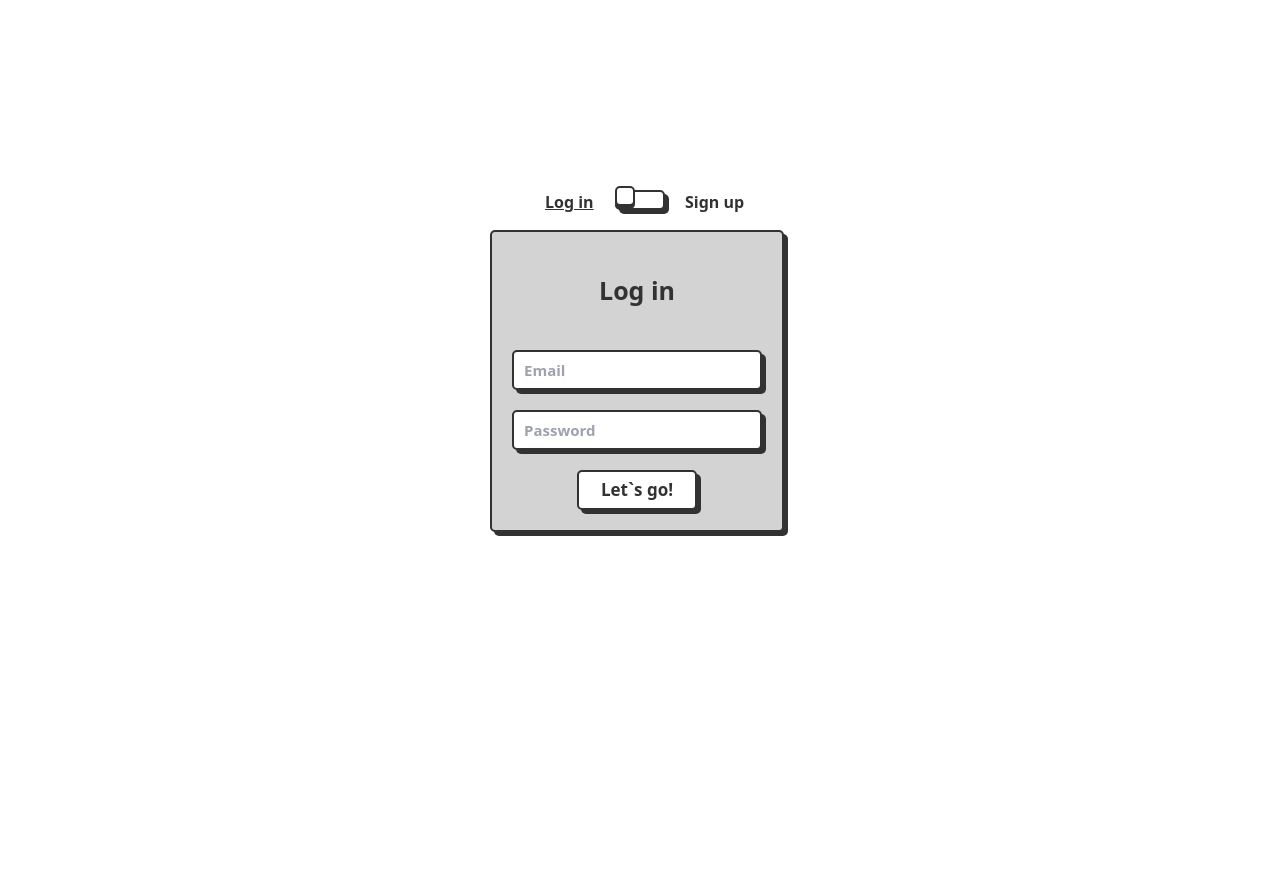
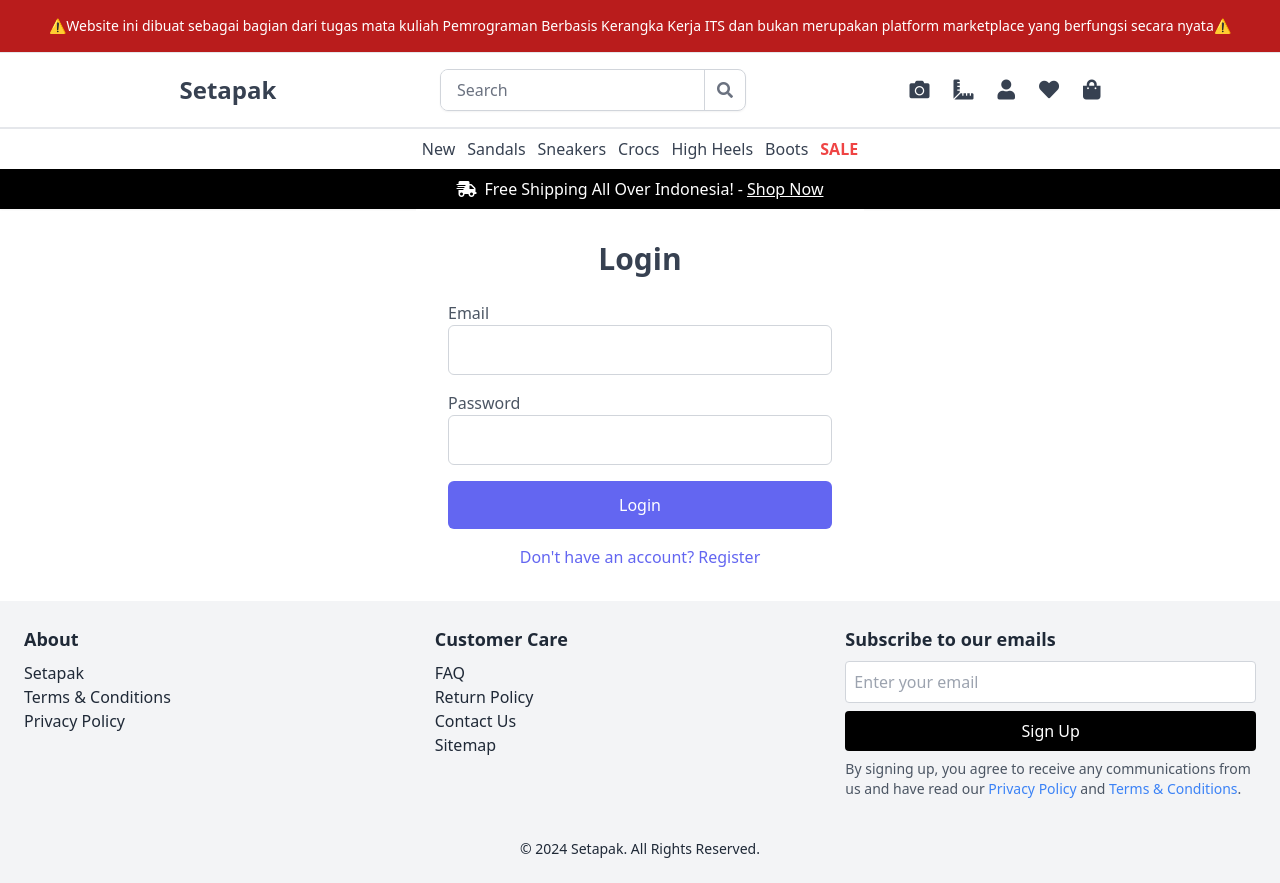
Before and after one commit to rororyo/pbkk-fp, a React (Vite) app in the folder client/: page /auth in a window 1280 px wide. Before the commit the page ends 800 px from the top, so only its background shows below. Built offline with nearby package versions, Linux system fonts and the light colour scheme.

Commit message:
feat: fixed authpage, can login, logout and see userprofile

```diff
--- a/client/src/components/Header.tsx
+++ b/client/src/components/Header.tsx
@@ -7,6 +7,15 @@ const Header: React.FC = () => {
   const [menuOpen, setmenuOpen] = useState(false);
   const [searchBarVisible, setSearchBarVisible] = useState(false);
   const navigate = useNavigate();
+
+  const handleNavigation = () => {
+    const authToken = sessionStorage.getItem('auth_token');
+    if (authToken) {
+      navigate('/profile');
+    } else {
+      navigate('/auth');
+    }
+  };
 
   const togglemenu = () => {
     setmenuOpen(!menuOpen);
@@ -117,7 +126,7 @@ const Header: React.FC = () => {
             </label>
 
             <div className="flex space-x-6 text-gray-700">
-              <i className="fas fa-user text-xl hover:text-black transition-all" onClick={() => navigate('/auth')}></i>
+              <i className="fas fa-user text-xl hover:text-black transition-all" onClick={handleNavigation}></i>
               <i className="fas fa-heart text-xl hover:text-black transition-all" onClick={() => navigate('/favourites')}></i>
               <i className="fas fa-shopping-bag text-xl hover:text-black transition-all" onClick={() => navigate('/cart')}></i>
             </div>
@@ -163,7 +172,7 @@ const Header: React.FC = () => {
         ></i>
       </label>
       <div className="flex space-x-6 text-gray-700">
-        <i className="fas fa-user text-xl hover:text-black transition-all" onClick={() => navigate('/auth')}></i>
+        <i className="fas fa-user text-xl hover:text-black transition-all" onClick={handleNavigation}></i>
         <i className="fas fa-heart text-xl hover:text-black transition-all" onClick={() => navigate('/favourites')}></i>
         <i className="fas fa-shopping-bag text-xl hover:text-black transition-all" onClick={() => navigate('/cart')}></i>
       </div>
--- a/client/src/configs/Routes.tsx
+++ b/client/src/configs/Routes.tsx
@@ -14,6 +14,7 @@ import ProductsPage from "../pages/admin/ProductsPage";
 import ReportsPage from "../pages/admin/ReportsPage";
 import CategoryPage from "../pages/user/CategoryPage";
 import FavItemPage from "../pages/user/FavItemPage";
+import ProfilePage from "../pages/user/ProfilePage";
 
 // Main Routes component for the application
 const AppRoutes: React.FC = () => {
@@ -31,6 +32,7 @@ const AppRoutes: React.FC = () => {
       <Route path="/reports" element={<ReportsPage />} />
       <Route path="/categories/:category" element={<CategoryPage />} />
       <Route path="/favourites" element={<FavItemPage />} />
+      <Route path="/profile" element={<ProfilePage />} />
 
       {/* Protected Routes */}
       <Route
--- a/client/src/pages/auth/AuthPage.tsx
+++ b/client/src/pages/auth/AuthPage.tsx
@@ -1,14 +1,15 @@
 import React, { useState } from "react";
 import { useNavigate } from "react-router-dom";
-
-import styled from "styled-components";
 import Toast from "../../components/Toast";
+import Header from "../../components/Header";
+import Footer from "../../components/Footer";
 
 const AuthPage: React.FC = () => {
   const [username, setUsername] = useState("");
   const [email, setEmail] = useState("");
   const [password, setPassword] = useState("");
   const [toastMessage, setToastMessage] = useState<string | null>(null);
+  const [isRegistering, setIsRegistering] = useState(false); // Toggle between login and register
   const navigate = useNavigate();
 
   const handleLogin = async (e: React.FormEvent) => {
@@ -25,15 +26,34 @@ const AuthPage: React.FC = () => {
         });
 
         if (response.ok) {
-          const data = await response.json();
-          if(data){
-            sessionStorage.setItem('isLogin', 'true');
-          }
+          const { token } = await response.json();
+          sessionStorage.setItem("auth_token", token);
+
+          const userResponse = await fetch(`${import.meta.env.VITE_AUTH_API_URL}/current-user`, {
+            method: 'GET',
+            headers: {
+              "Authorization": `Bearer ${token}`,
+            },
+          });
+
+          if (userResponse.ok) {
+            const userData = await userResponse.json();
             setToastMessage("Login successful!");
+
             setTimeout(() => {
               setToastMessage(null);
+              if (userData.role === 'admin') {
+                navigate("/dashboard");
+              } else {
                 navigate("/");
+              }
             }, 1000);
+          } else {
+            setToastMessage("Failed to retrieve user data!");
+            setTimeout(() => {
+              setToastMessage(null);
+            }, 1000);
+          }
         } else {
           setToastMessage("Login failed. Invalid email or password!");
           setTimeout(() => {
@@ -72,7 +92,6 @@ const AuthPage: React.FC = () => {
           setToastMessage("Registration successful!");
           setTimeout(() => {
             setToastMessage(null);
-            // navigate("/auth");
             window.location.reload();
           }, 1000);
         } else {
@@ -105,246 +124,78 @@ const AuthPage: React.FC = () => {
           onClose={() => setToastMessage(null)}
         />
       )}
-      <StyledWrapper>
-        <div className="wrapper">
-          <div className="card-switch">
-            <label className="switch">
-              <input type="checkbox" className="toggle" />
-              <span className="slider" />
-              <span className="card-side" />
-              <div className="flip-card__inner">
-                <div className="flip-card__front">
-                  <div className="title">Log in</div>
-                  <form className="flip-card__form" action="">
+      <Header />
+
+      <div className="flex justify-center items-center">
+        <div className="bg-white p-8 w-full max-w-md">
+          <div className="text-center mb-6">
+            <h1 className="text-3xl font-semibold text-gray-700">
+              {isRegistering ? "Register" : "Login"}
+            </h1>
+          </div>
+
+          <form
+            onSubmit={isRegistering ? handleRegister : handleLogin}
+            className="space-y-4"
+          >
+            {isRegistering && (
+              <div>
+                <label className="block text-gray-600">Username</label>
                 <input
-                      className="flip-card__input"
-                      name="email"
-                      placeholder="Email"
+                  type="text"
+                  value={username}
+                  onChange={(e) => setUsername(e.target.value)}
+                  className="w-full p-3 border rounded-md border-gray-300 focus:outline-none focus:ring-2 focus:ring-indigo-500"
+                  required
+                />
+              </div>
+            )}
+
+            <div>
+              <label className="block text-gray-600">Email</label>
+              <input
                 type="email"
+                value={email}
                 onChange={(e) => setEmail(e.target.value)}
+                className="w-full p-3 border rounded-md border-gray-300 focus:outline-none focus:ring-2 focus:ring-indigo-500"
+                required
               />
+            </div>
+
+            <div>
+              <label className="block text-gray-600">Password</label>
               <input
-                      className="flip-card__input"
-                      name="password"
-                      placeholder="Password"
                 type="password"
+                value={password}
                 onChange={(e) => setPassword(e.target.value)}
+                className="w-full p-3 border rounded-md border-gray-300 focus:outline-none focus:ring-2 focus:ring-indigo-500"
+                required
               />
-                    <button className="flip-card__btn" onClick={handleLogin}>Let`s go!</button>
+            </div>
+
+            <button
+              type="submit"
+              className="w-full py-3 mt-4 bg-indigo-500 text-white rounded-md hover:bg-indigo-600 focus:outline-none focus:ring-2 focus:ring-indigo-500"
+            >
+              {isRegistering ? "Register" : "Login"}
+            </button>
           </form>
-                </div>
-                <div className="flip-card__back">
-                  <div className="title">Sign up</div>
-                  <form className="flip-card__form" action="">
-                    <input
-                      className="flip-card__input"
-                      placeholder="Username"
-                      type="text"
-                      onChange={(e) => setUsername(e.target.value)}
-                    />
-                    <input
-                      className="flip-card__input"
-                      name="email"
-                      placeholder="Email"
-                      type="email"
-                      onChange={(e) => setEmail(e.target.value)}
-                    />
-                    <input
-                      className="flip-card__input"
-                      name="password"
-                      placeholder="Password"
-                      type="password"
-                      onChange={(e) => setPassword(e.target.value)}
-                    />
-                    <button className="flip-card__btn" onClick={handleRegister}>Confirm!</button>
-                  </form>
+
+          <div className="mt-4 text-center">
+            <button
+              onClick={() => setIsRegistering(!isRegistering)}
+              className="text-indigo-500 hover:text-indigo-600"
+            >
+              {isRegistering
+                ? "Already have an account? Login"
+                : "Don't have an account? Register"}
+            </button>
           </div>
         </div>
-            </label>
       </div>
-        </div>
-      </StyledWrapper>
+      <Footer />
     </>
   );
 };
 
-const StyledWrapper = styled.div`
-  display: flex;
-  justify-content: center;
-  align-items: center;
-  height: 100vh;
-
-  .wrapper {
-    --input-focus: #2d8cf0;
-    --font-color: #323232;
-    --font-color-sub: #666;
-    --bg-color: #fff;
-    --bg-color-alt: #666;
-    --main-color: #323232;
-    margin: 0 auto;
-  }
-
-.switch {
-    transform: translateY(-200px);
-    position: relative;
-    display: flex;
-    flex-direction: column;
-    justify-content: center;
-    align-items: center;
-    gap: 30px;
-    width: 50px;
-    height: 20px;
-  }
-
-  .card-side::before {
-    position: absolute;
-    content: 'Log in';
-    left: -70px;
-    top: 0;
-    width: 100px;
-    text-decoration: underline;
-    color: var(--font-color);
-    font-weight: 600;
-  }
-
-  .card-side::after {
-    position: absolute;
-    content: 'Sign up';
-    left: 70px;
-    top: 0;
-    width: 100px;
-    text-decoration: none;
-    color: var(--font-color);
-    font-weight: 600;
-  }
-
-  .toggle {
-    opacity: 0;
-    width: 0;
-    height: 0;
-  }
-
-  .slider {
-    box-sizing: border-box;
-    border-radius: 5px;
-    border: 2px solid var(--main-color);
-    box-shadow: 4px 4px var(--main-color);
-    position: absolute;
-    cursor: pointer;
-    top: 0;
-    left: 0;
-    right: 0;
-    bottom: 0;
-    background-color: var(--bg-color);
-    transition: 0.3s;
-  }
-
-  .slider:before {
-    box-sizing: border-box;
-    position: absolute;
-    content: "";
-    height: 20px;
-    width: 20px;
-    border: 2px solid var(--main-color);
-    border-radius: 5px;
-    left: -2px;
-    bottom: 2px;
-    background-color: var(--bg-color);
-    box-shadow: 0 3px 0 var(--main-color);
-    transition: 0.3s;
-  }
-
-  .toggle:checked + .slider {
-    background-color: var(--input-focus);
-  }
-
-  .toggle:checked + .slider:before {
-    transform: translateX(30px);
-  }
-
-  .toggle:checked ~ .card-side:before {
-    text-decoration: none;
-  }
-
-  .toggle:checked ~ .card-side:after {
-    text-decoration: underline;
-  }
-
-  .flip-card__inner {
-    width: 300px;
-    height: 350px;
-    position: relative;
-    background-color: transparent;
-    perspective: 1000px;
-    text-align: center;
-    transition: transform 0.8s;
-    transform-style: preserve-3d;
-  }
-
-  .toggle:checked ~ .flip-card__inner {
-    transform: rotateY(180deg);
-  }
-
-  .flip-card__front, .flip-card__back {
-    padding: 20px;
-    position: absolute;
-    display: flex;
-    flex-direction: column;
-    justify-content: center;
-    -webkit-backface-visibility: hidden;
-    backface-visibility: hidden;
-    background: lightgrey;
-    gap: 20px;
-    border-radius: 5px;
-    border: 2px solid var(--main-color);
-    box-shadow: 4px 4px var(--main-color);
-  }
-
-  .flip-card__back {
-    width: 100%;
-    transform: rotateY(180deg);
-  }
-
-  .flip-card__form {
-    display: flex;
-    flex-direction: column;
-    align-items: center;
-    gap: 20px;
-  }
-
-  .title {
-    margin: 20px 0;
-    font-size: 25px;
-    font-weight: 900;
-    color: var(--main-color);
-  }
-
-  .flip-card__input {
-    width: 250px;
-    height: 40px;
-    border-radius: 5px;
-    border: 2px solid var(--main-color);
-    background-color: var(--bg-color);
-    box-shadow: 4px 4px var(--main-color);
-    font-size: 15px;
-    font-weight: 600;
-    color: var(--font-color);
-    padding: 5px 10px;
-    outline: none;
-  }
-
-  .flip-card__btn {
-    width: 120px;
-    height: 40px;
-    border-radius: 5px;
-    border: 2px solid var(--main-color);
-    background-color: var(--bg-color);
-    box-shadow: 4px 4px var(--main-color);
-    font-size: 17px;
-    font-weight: 600;
-    color: var(--font-color);
-    cursor: pointer;
-  }
-`;
-
 export default AuthPage;
--- /dev/null
+++ b/client/src/pages/user/ProfilePage.tsx
@@ -0,0 +1,122 @@
+import React, { useEffect, useState } from 'react';
+import { useNavigate } from 'react-router-dom';
+import Header from '../../components/Header';
+import Footer from '../../components/Footer';
+
+const ProfilePage = () => {
+  const [userData, setUserData] = useState(null);
+  const [formData, setFormData] = useState({
+    name: '',
+    email: '',
+    role: '',
+  });
+  const navigate = useNavigate();
+
+  useEffect(() => {
+    const fetchUserData = async () => {
+      const token = sessionStorage.getItem("auth_token");
+
+      if (token) {
+        const response = await fetch(`${import.meta.env.VITE_AUTH_API_URL}/current-user`, {
+          method: 'GET',
+          headers: {
+            "Authorization": `Bearer ${token}`,
+          },
+        });
+
+        if (response.ok) {
+          const data = await response.json();
+          setUserData(data);
+          setFormData({
+            name: data.name,
+            email: data.email,
+            role: data.role,
+          });
+        } else {
+          navigate('/login'); // Redirect to login if user is not authenticated
+        }
+      } else {
+        navigate('/login');
+      }
+    };
+
+    fetchUserData();
+  }, [navigate]);
+
+  const handleLogout = async () => {
+    const token = sessionStorage.getItem("auth_token");
+
+    if (token) {
+      const response = await fetch(`${import.meta.env.VITE_AUTH_API_URL}/logout`, {
+        method: 'POST',
+        headers: {
+          "Content-Type": "application/json",
+          "Authorization": `Bearer ${token}`,
+        },
+      });
+
+      if (response.ok) {
+        sessionStorage.removeItem("auth_token");
+        navigate('/auth');
+      } else {
+        alert('Failed to logout');
+      }
+    }
+  };
+
+  return (
+    <>
+      <Header />
+      <div className="profile-page max-w-4xl mx-auto p-6 bg-white">
+        <h1 className="text-2xl font-bold mb-4 text-center">Profile</h1>
+        {userData ? (
+          <div className="profile-details flex flex-col items-center space-y-6">
+            <div className="profile-pic">
+              <img
+                src={'https://via.placeholder.com/150'}
+                alt="Profile"
+                className="w-32 h-32 rounded-full object-cover"
+              />
+            </div>
+            <div className="w-full max-w-md space-y-4">
+              <div>
+                <label className="block text-sm font-medium text-gray-700">Email</label>
+                <input
+                  type="email"
+                  name="email"
+                  value={formData.email}
+                  disabled
+                  className="mt-1 block w-full px-4 py-2 border rounded-md shadow-sm focus:outline-none focus:ring-2 focus:ring-blue-500"
+                />
+              </div>
+              <div>
+                <label className="block text-sm font-medium text-gray-700">Role</label>
+                <input
+                  type="text"
+                  name="role"
+                  value={formData.role}
+                  disabled
+                  className="mt-1 block w-full px-4 py-2 border rounded-md shadow-sm focus:outline-none focus:ring-2 focus:ring-blue-500"
+                />
+              </div>
+              <div className="flex justify-center items-center">
+                <button
+                  type="button"
+                  onClick={handleLogout}
+                  className="px-6 py-2 bg-red-500 text-white rounded-md hover:bg-red-600"
+                >
+                  Logout
+                </button>
+              </div>
+            </div>
+          </div>
+        ) : (
+          <p>Loading...</p>
+        )}
+      </div>
+      <Footer />
+    </>
+  );
+};
+
+export default ProfilePage;
```
Lines whose indentation alone changed are shown as unchanged.
